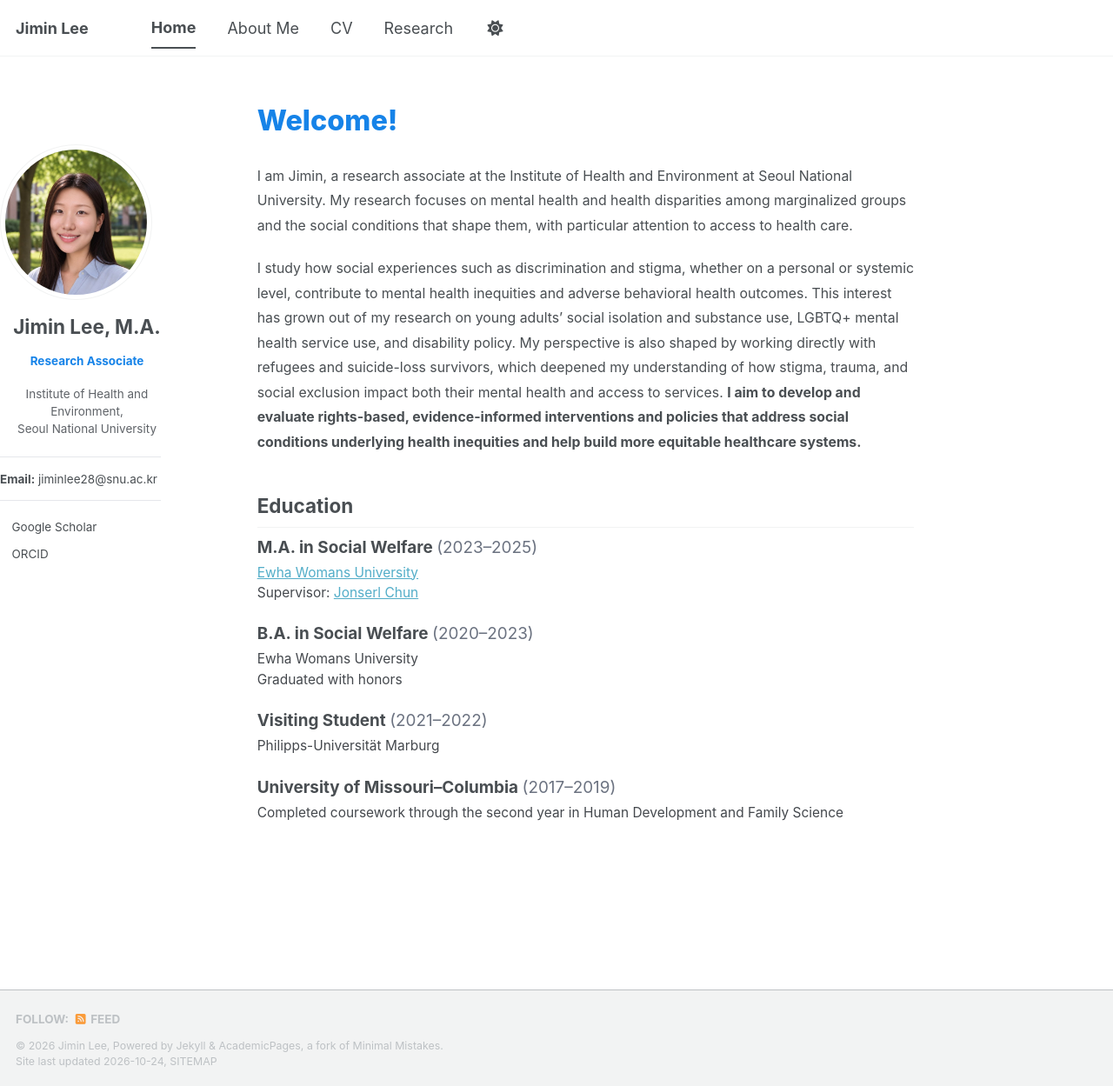
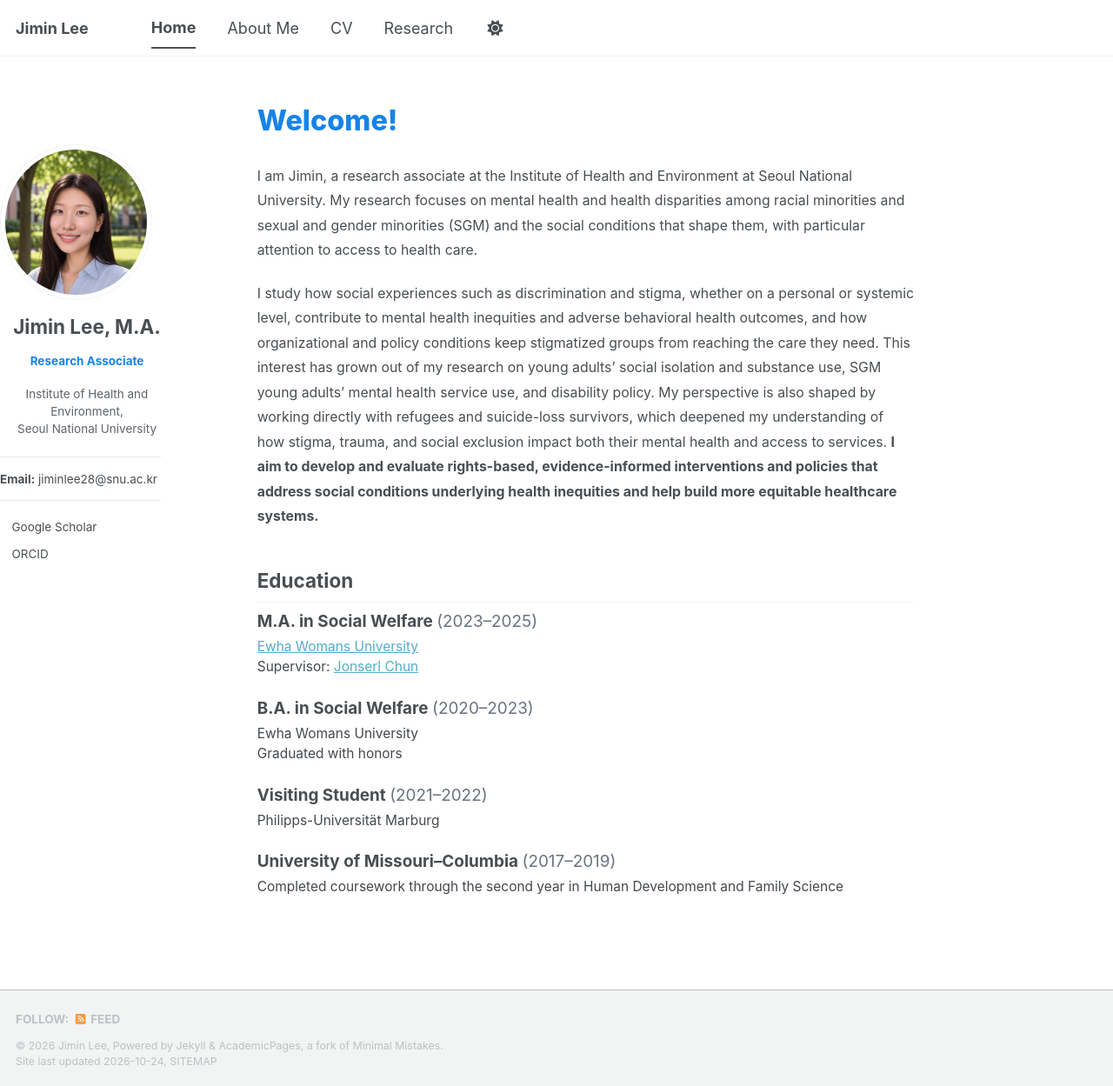
Before and after one commit to jiminlee-research/jiminlee-research.github.io, a Jekyll site: the page built from _pages/about.md, in a window 1280 px wide and 1249 px high. Shown: the whole window at 87% size. Built offline with Jekyll 4.4.1, drawn with Linux system fonts in a browser that asks for light colours; a style sheet for code colours, icons or effects is not loaded.

Commit message:
Intro aligned with research statement; scattered running photos without arrows; no extra gap; preview card says Personal Website
Co-Authored-By: Claude Opus 5.5 <noreply@anthropic.com>
Claude-Session: https://claude.ai/code/session_01GYaXMgFYpFz8tBfJmAVwxN

```diff
--- a/_config.yml
+++ b/_config.yml
@@ -144,7 +144,7 @@ facebook:
   username               :
   app_id                 :
   publisher              :
-og_image                 : "og-card.png" # Social media default site image
+og_image                 : "og-card-v2.png" # Social media default site image
 og_description           :  # Social media default site image description
 # For specifying social profiles
 # - https://developers.google.com/structured-data/customize/social-profiles
--- a/_pages/about.md
+++ b/_pages/about.md
@@ -33,9 +33,9 @@ author_profile: true
 
 <div class="home-welcome">Welcome!</div>
 
-I am Jimin, a research associate at the Institute of Health and Environment at Seoul National University. My research focuses on mental health and health disparities among marginalized groups and the social conditions that shape them, with particular attention to access to health care.
+I am Jimin, a research associate at the Institute of Health and Environment at Seoul National University. My research focuses on mental health and health disparities among racial minorities and sexual and gender minorities (SGM) and the social conditions that shape them, with particular attention to access to health care.
 
-I study how social experiences such as discrimination and stigma, whether on a personal or systemic level, contribute to mental health inequities and adverse behavioral health outcomes. This interest has grown out of my research on young adults' social isolation and substance use, LGBTQ+ mental health service use, and disability policy. My perspective is also shaped by working directly with refugees and suicide-loss survivors, which deepened my understanding of how stigma, trauma, and social exclusion impact both their mental health and access to services. **I aim to develop and evaluate rights-based, evidence-informed interventions and policies that address social conditions underlying health inequities and help build more equitable healthcare systems.**
+I study how social experiences such as discrimination and stigma, whether on a personal or systemic level, contribute to mental health inequities and adverse behavioral health outcomes, and how organizational and policy conditions keep stigmatized groups from reaching the care they need. This interest has grown out of my research on young adults' social isolation and substance use, SGM young adults' mental health service use, and disability policy. My perspective is also shaped by working directly with refugees and suicide-loss survivors, which deepened my understanding of how stigma, trauma, and social exclusion impact both their mental health and access to services. **I aim to develop and evaluate rights-based, evidence-informed interventions and policies that address social conditions underlying health inequities and help build more equitable healthcare systems.**
 
 ## Education
 
```
Also changed, not shown: _pages/about-me.md (+6 -16 lines), images/og-card-v2.png (added), images/og-card.png (deleted).
